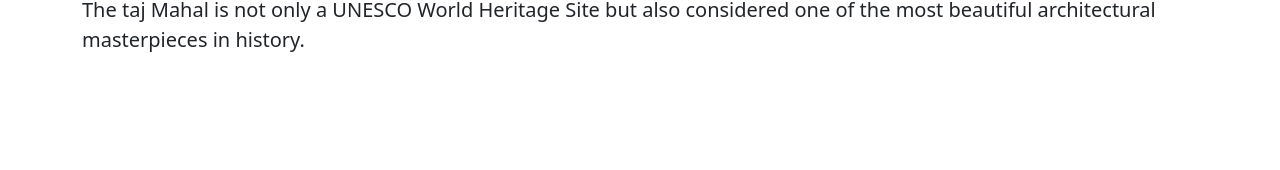
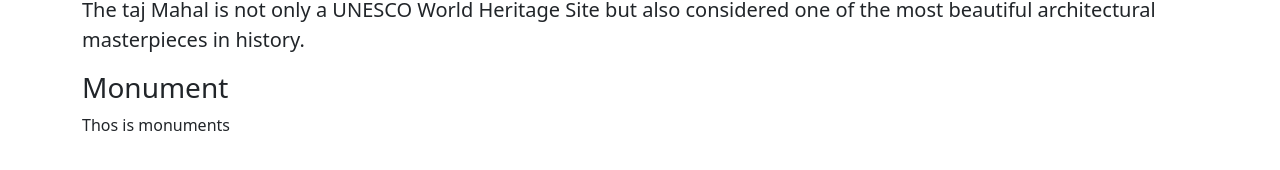
Before and after one commit to iamit-prakash/Taj-Mahal-Info, a React (Vite) app: page / in a window 1280 px wide. Shown: the part 774-944 px from the top of the page. Before the commit the page ends 869 px from the top, so only its background shows below. Built offline with nearby package versions, Linux system fonts and the light colour scheme.

Commit message:
added monument

```diff
--- a/src/pages/Home.jsx
+++ b/src/pages/Home.jsx
@@ -21,6 +21,8 @@
           considered one of the most beautiful architectural masterpieces in
           history.
         </p>
+        <h3>Monument</h3>
+        <p>Thos is monuments</p>
         </div>
     )
 }
```
